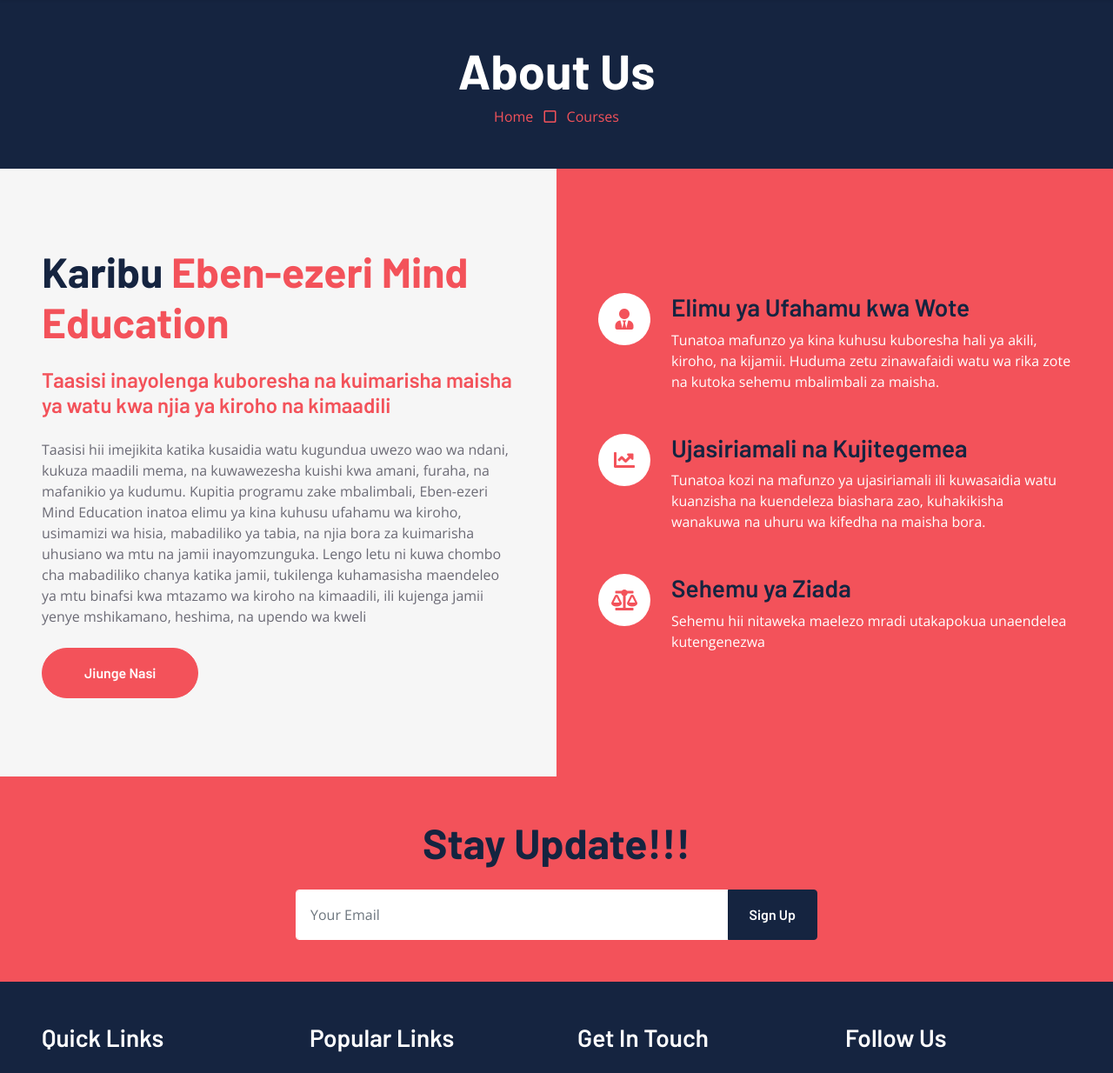
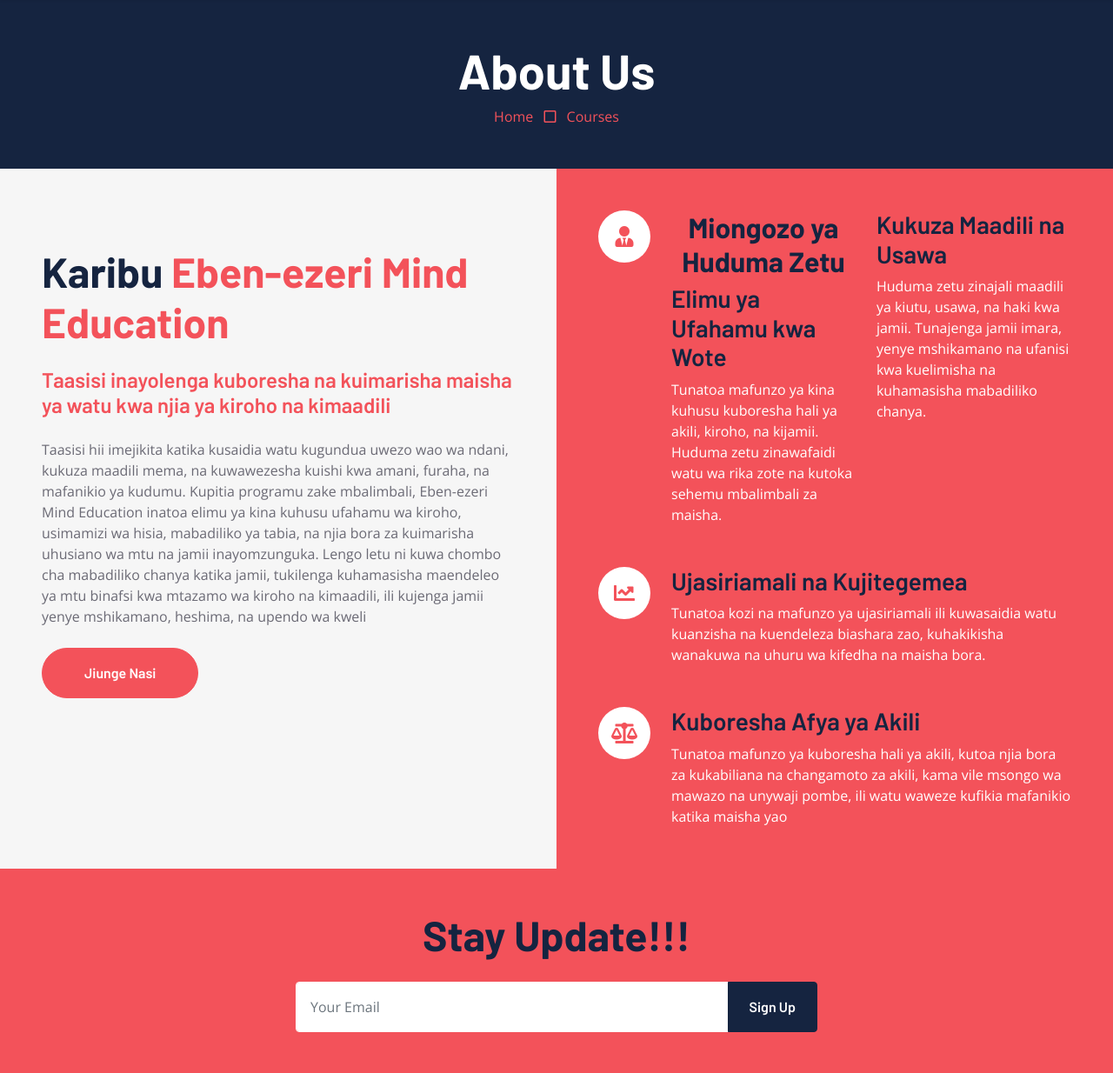
Before and after one commit to Barackwilliam/ebenezeri, a Django app: template apps/templates/about.html in a window 1280 px wide. Shown: the part 138-1372 px from the top of the page at 87% size. Run offline with Django 3.2, Linux system fonts and the light colour scheme; the template is opened without the code that fills it, so the values that code supplies are empty; some libraries are stand-ins or nearby versions.

Commit message:
Update about.html

```diff
--- a/apps/templates/about.html
+++ b/apps/templates/about.html
@@ -38,8 +38,14 @@
                             <i class="fa fa-user-tie fs-4"></i>
                         </div>
                         <div class="ps-4">
+                         <h2 style="text-align:center">Miongozo ya Huduma Zetu</h2>
                             <h3>Elimu ya Ufahamu kwa Wote</h3>
                             <p class="mb-0">Tunatoa mafunzo ya kina kuhusu kuboresha hali ya akili, kiroho, na kijamii. Huduma zetu zinawafaidi watu wa rika zote na kutoka sehemu mbalimbali za maisha.</p>
+                        </div>
+
+                      <div class="ps-4">
+                            <h3>Kukuza Maadili na Usawa</h3>
+                            <p class="mb-0">Huduma zetu zinajali maadili ya kiutu, usawa, na haki kwa jamii. Tunajenga jamii imara, yenye mshikamano na ufanisi kwa kuelimisha na kuhamasisha mabadiliko chanya.</p>
                         </div>
                     </div>
                     <div class="d-flex text-white mb-5">
@@ -56,8 +62,8 @@
                             <i class="fa fa-balance-scale fs-4"></i>
                         </div>
                         <div class="ps-4">
-                            <h3>Sehemu ya Ziada</h3>
-                            <p class="mb-0">Sehemu hii nitaweka maelezo mradi utakapokua unaendelea kutengenezwa</p>
+                            <h3>Kuboresha Afya ya Akili</h3>
+                            <p class="mb-0">Tunatoa mafunzo ya kuboresha hali ya akili, kutoa njia bora za kukabiliana na changamoto za akili, kama vile msongo wa mawazo na unywaji pombe, ili watu waweze kufikia mafanikio katika maisha yao</p>
                         </div>
                     </div>
                 </div>
```
